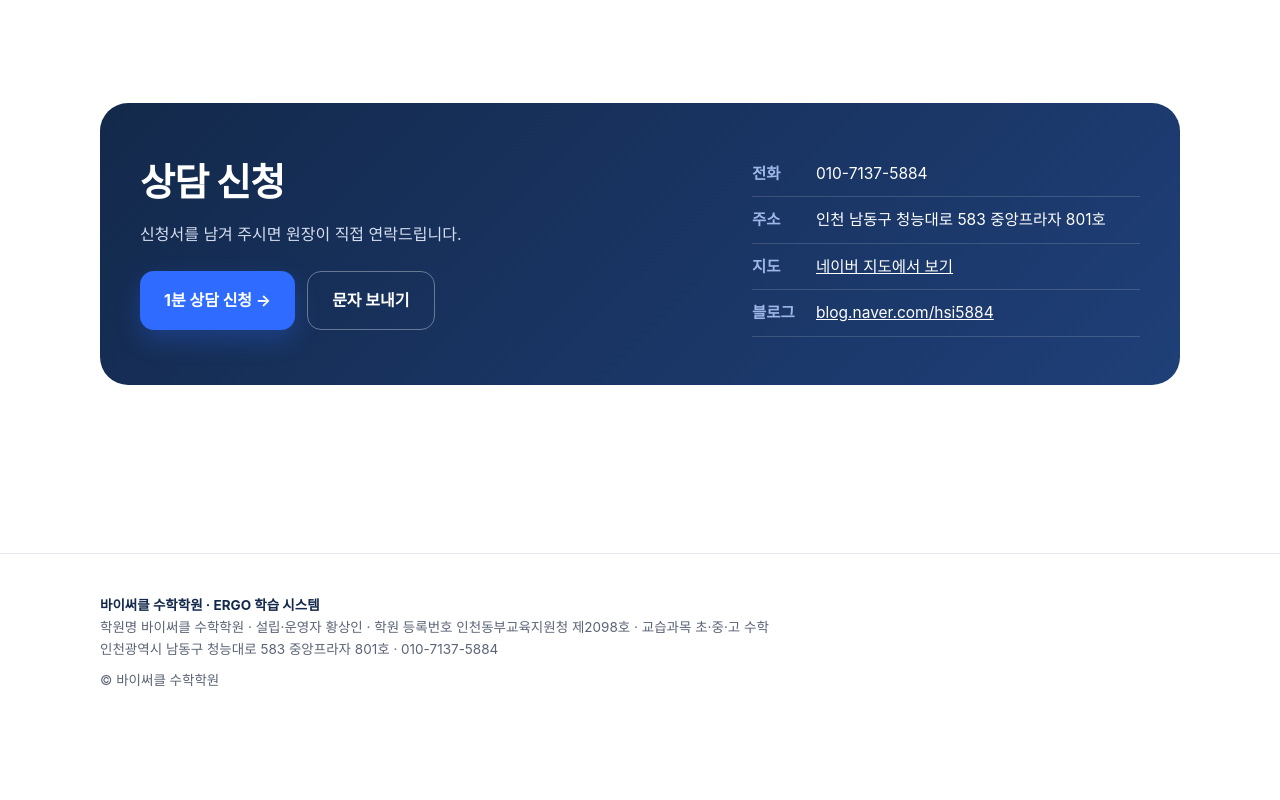
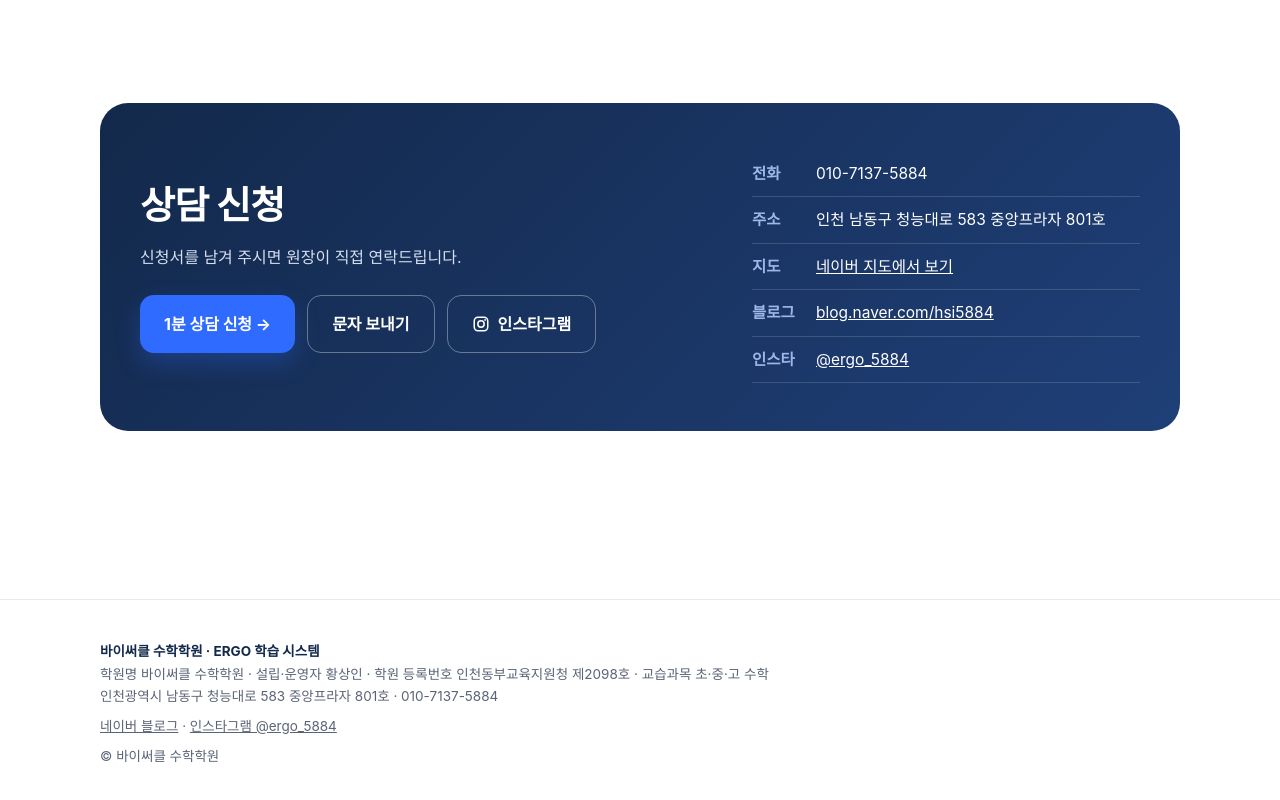
Before and after one commit to bicircle-math/bicircle-math.github.io, a plain HTML site: page index.html in a window 1280 px wide. Shown: the part 5314-6114 px from the top of the page. Drawn offline with Linux system fonts and the light colour scheme; a web font is replaced by a local one.

Commit message:
인스타그램(@ergo_5884) 링크 추가

```diff
--- a/index.html
+++ b/index.html
@@ -172,7 +172,7 @@ footer b{color:var(--navy)}
  "telephone":"+82-10-7137-5884",
  "address":{"@type":"PostalAddress","streetAddress":"청능대로 583 중앙프라자 801호","addressLocality":"남동구","addressRegion":"인천광역시","addressCountry":"KR"},
  "areaServed":"인천 남동구 논현동",
- "sameAs":["https://blog.naver.com/hsi5884"]
+ "sameAs":["https://blog.naver.com/hsi5884","https://www.instagram.com/ergo_5884/"]
 }
 </script>
 <script type="application/ld+json">
@@ -402,6 +402,7 @@ footer b{color:var(--navy)}
         <div class="cta-row">
           <a class="btn btn-main" href="https://forms.gle/A4aLBfPEqvFQwLLo9" target="_blank" rel="noopener">1분 상담 신청 →</a>
           <a class="btn btn-ghost" href="sms:010-7137-5884">문자 보내기</a>
+          <a class="btn btn-ghost" href="https://www.instagram.com/ergo_5884/" target="_blank" rel="noopener"><svg width="18" height="18" viewBox="0 0 24 24" fill="none" stroke="currentColor" stroke-width="2" aria-hidden="true" style="vertical-align:-3px"><rect x="3" y="3" width="18" height="18" rx="5"/><circle cx="12" cy="12" r="4.2"/><circle cx="17.5" cy="6.5" r="1.2" fill="currentColor" stroke="none"/></svg> 인스타그램</a>
         </div>
       </div>
       <ul class="info-list">
@@ -409,6 +410,7 @@ footer b{color:var(--navy)}
         <li><b>주소</b>인천 남동구 청능대로 583 중앙프라자 801호</li>
         <li><b>지도</b><a href="https://map.naver.com/p/search/%EC%9D%B8%EC%B2%9C%20%EB%82%A8%EB%8F%99%EA%B5%AC%20%EC%B2%AD%EB%8A%A5%EB%8C%80%EB%A1%9C%20583" target="_blank" rel="noopener" style="text-decoration:underline">네이버 지도에서 보기</a></li>
         <li><b>블로그</b><a href="https://blog.naver.com/hsi5884" target="_blank" rel="noopener" style="text-decoration:underline">blog.naver.com/hsi5884</a></li>
+        <li><b>인스타</b><a href="https://www.instagram.com/ergo_5884/" target="_blank" rel="noopener" style="text-decoration:underline">@ergo_5884</a></li>
       </ul>
     </div>
   </div>
@@ -421,6 +423,7 @@ footer b{color:var(--navy)}
     <p><b>바이써클 수학학원 · ERGO 학습 시스템</b></p>
     <p>학원명 바이써클 수학학원 · 설립·운영자 황상인 · 학원 등록번호 인천동부교육지원청 제2098호 · 교습과목 초·중·고 수학</p>
     <p>인천광역시 남동구 청능대로 583 중앙프라자 801호 · 010-7137-5884</p>
+    <p style="margin-top:8px"><a href="https://blog.naver.com/hsi5884" target="_blank" rel="noopener" style="text-decoration:underline">네이버 블로그</a> · <a href="https://www.instagram.com/ergo_5884/" target="_blank" rel="noopener" style="text-decoration:underline">인스타그램 @ergo_5884</a></p>
     <p style="margin-top:8px">© 바이써클 수학학원</p>
   </div>
 </footer>
```
